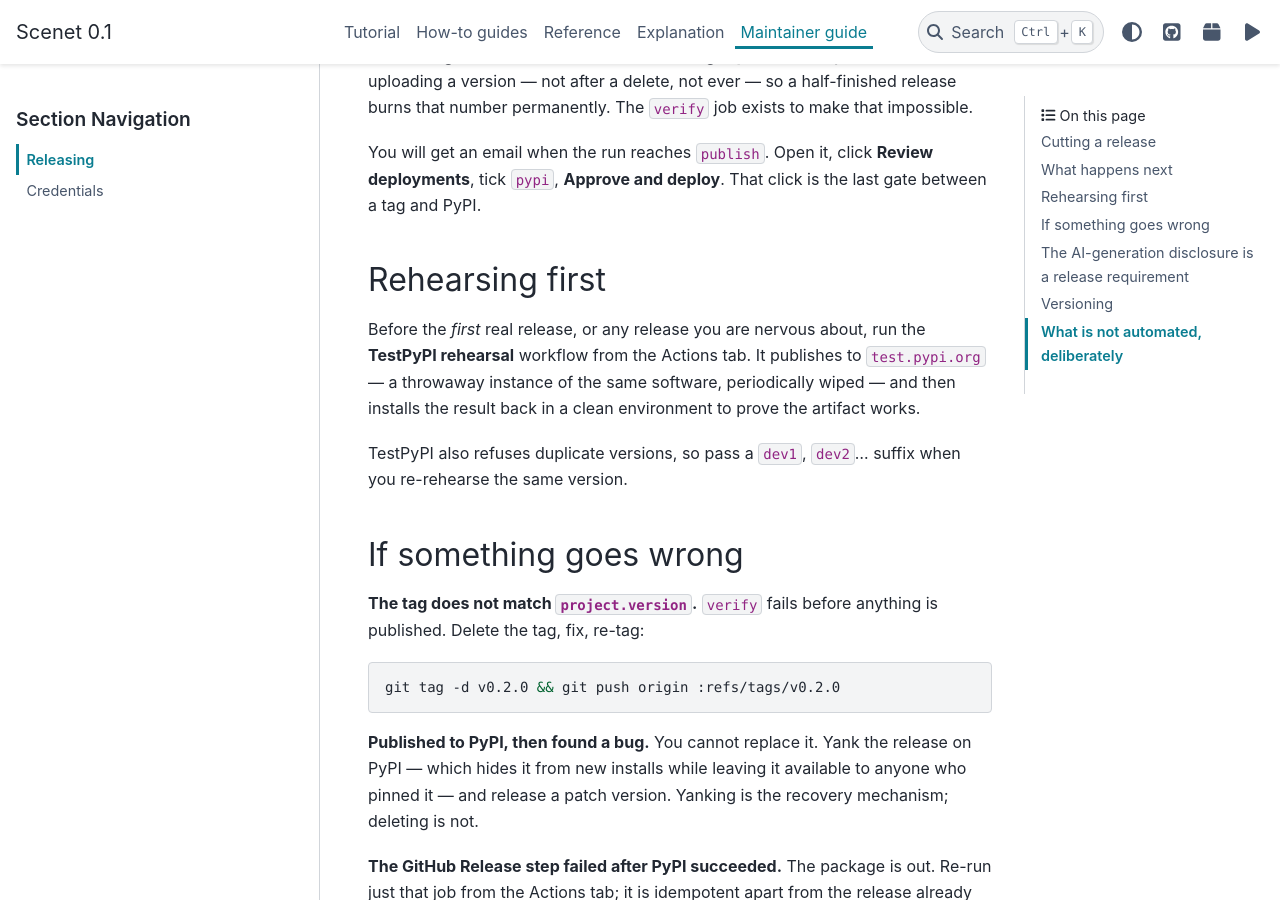
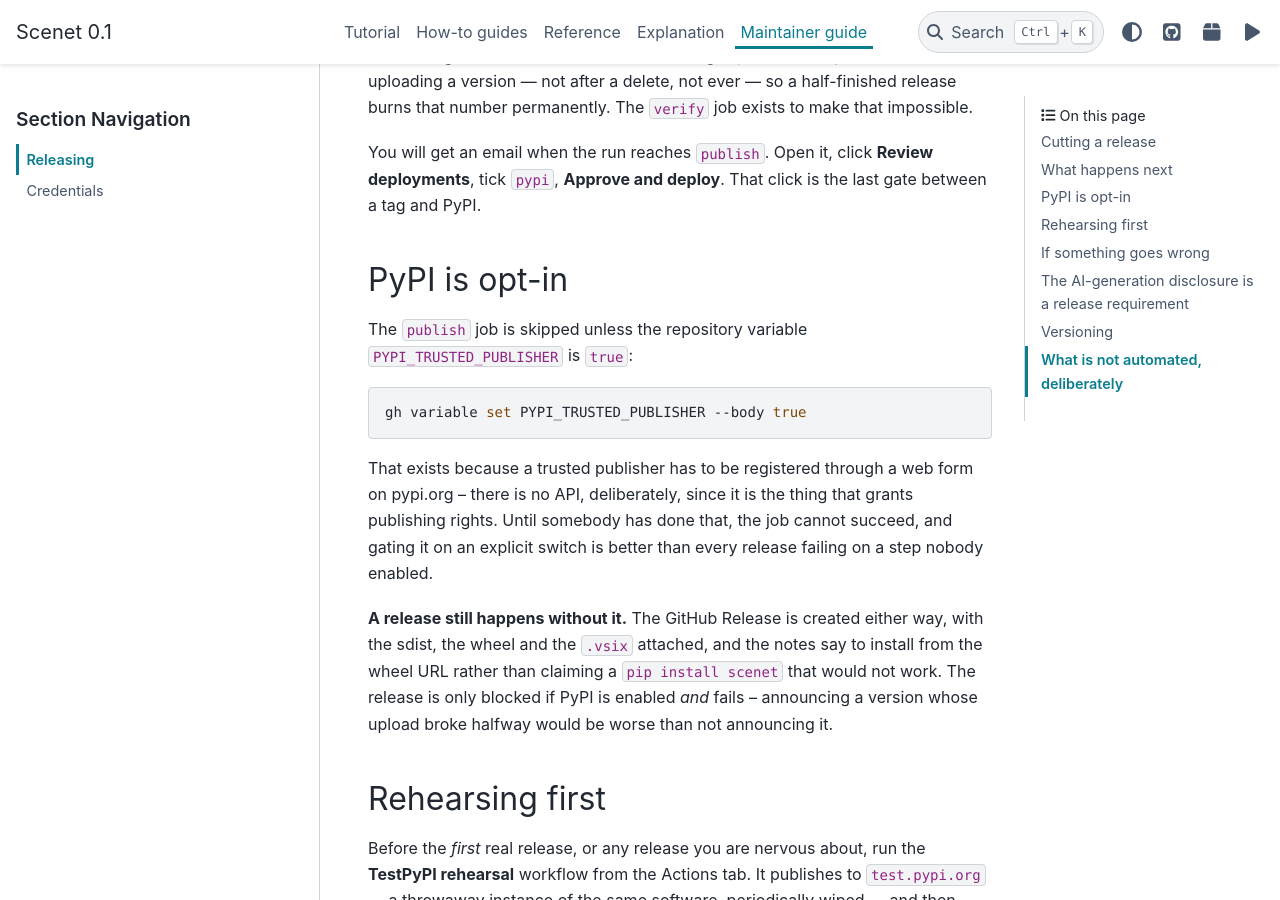
Before and after one commit to azias/scenet, a Sphinx documentation site: the page built from docs/maintainer/releasing.md, in a window 1280 px wide and 900 px high, scrolled down 1298 px. Built offline with Sphinx 7.4.7 and the PyData theme 0.15.4, drawn with Linux system fonts in a browser that asks for light colours.

Commit message:
ci: a release should not be impossible because PyPI is not set up yet
I built the release workflow so `github-release` needed `publish`, which needs a
trusted publisher registered through a web form on pypi.org. There is no API for
that, by design -- it is the thing that grants publishing rights. So until
somebody fills in that form, the workflow could not produce anything at all: no
tag release, no artifacts, nothing.

That was a design mistake, and it made PyPI a hard blocker on every other kind of
release. A GitHub Release is a real release: the wheel is attached and installable
straight from its URL.

- `publish` is now gated on the repository variable PYPI_TRUSTED_PUBLISHER, so it
  is skipped rather than failing on a step nobody has enabled.
- `github-release` runs when PyPI succeeded *or* was skipped, and never after it
  failed -- a version whose upload broke halfway should not be announced.
- The notes now say how to install *this* release truthfully: `pip install
  scenet==X` when PyPI ran, and the wheel URL when it did not. Claiming a `pip
  install` that does not work would be worse than saying so.

Dry-ran the notes generation end to end; output verified.

````diff
--- a/docs/maintainer/releasing.md
+++ b/docs/maintainer/releasing.md
@@ -60,6 +60,26 @@ that number permanently. The `verify` job exists to make that impossible.
 You will get an email when the run reaches `publish`. Open it, click **Review
 deployments**, tick `pypi`, **Approve and deploy**. That click is the last gate between a
 tag and PyPI.
+
+## PyPI is opt-in
+
+The `publish` job is skipped unless the repository variable `PYPI_TRUSTED_PUBLISHER`
+is `true`:
+
+```bash
+gh variable set PYPI_TRUSTED_PUBLISHER --body true
+```
+
+That exists because a trusted publisher has to be registered through a web form on
+pypi.org -- there is no API, deliberately, since it is the thing that grants publishing
+rights. Until somebody has done that, the job cannot succeed, and gating it on an
+explicit switch is better than every release failing on a step nobody enabled.
+
+**A release still happens without it.** The GitHub Release is created either way, with
+the sdist, the wheel and the `.vsix` attached, and the notes say to install from the
+wheel URL rather than claiming a `pip install scenet` that would not work. The release
+is only blocked if PyPI is enabled *and* fails -- announcing a version whose upload
+broke halfway would be worse than not announcing it.
 
 ## Rehearsing first
 
````
Also changed, not shown: 1 other file.
